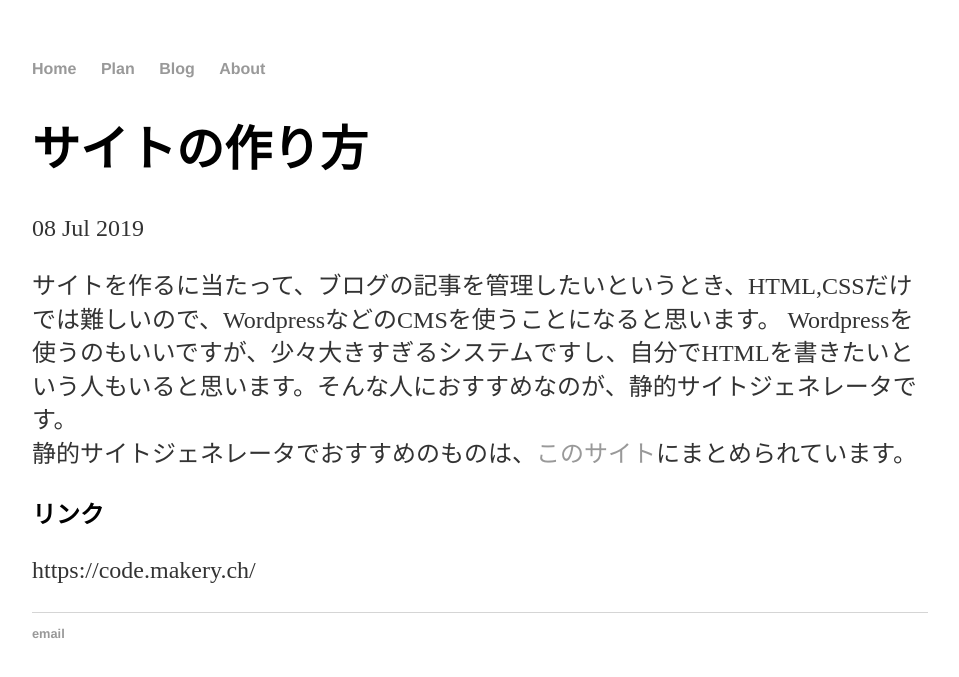
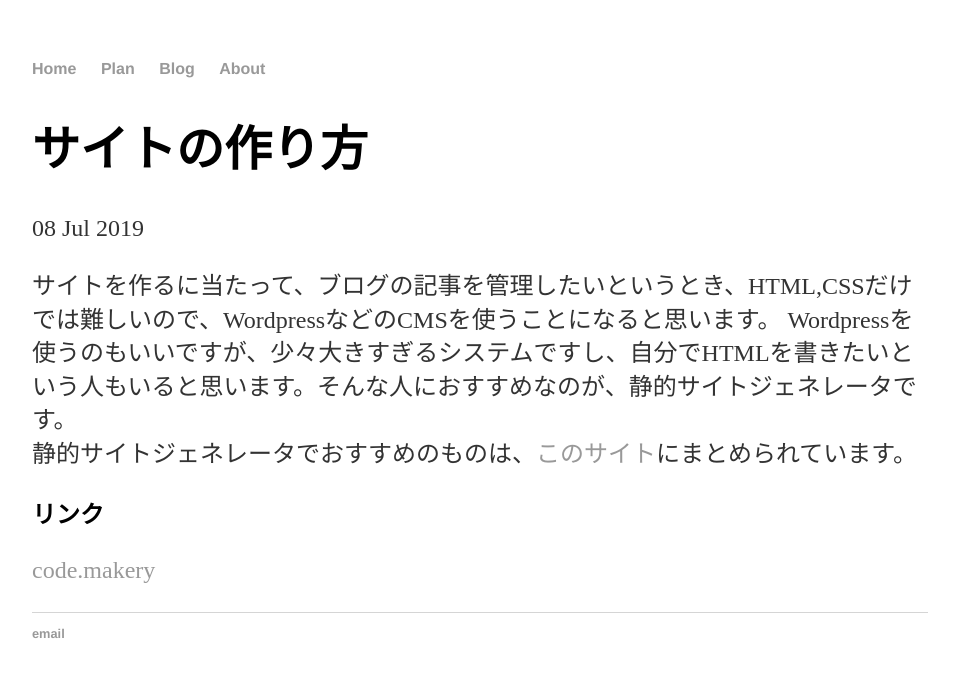
Before and after one commit to agematsu/agematsu.github.io, a Jekyll site: the page built from _posts/2019-07-08-サイトの作り方.md, in a window 1280 px wide. Shown: the top 677 px of the page, without its empty margins (160-1119 px from the left). Built offline with Jekyll 4.4.1, drawn with Linux system fonts in a browser that asks for light colours; some of the changed lines change nothing that is shown.

Commit message:
Update 2019-07-08-サイトの作り方.md

```diff
--- a/_posts/2019-07-08-サイトの作り方.md
+++ b/_posts/2019-07-08-サイトの作り方.md
@@ -8,4 +8,4 @@ Wordpressを使うのもいいですが、少々大きすぎるシステムで
 静的サイトジェネレータでおすすめのものは、<a href="https://www.staticgen.com/">このサイト</a>にまとめられています。
 
 ## リンク
-https://code.makery.ch/
+<a href="https://code.makery.ch/">code.makery</a>
```
